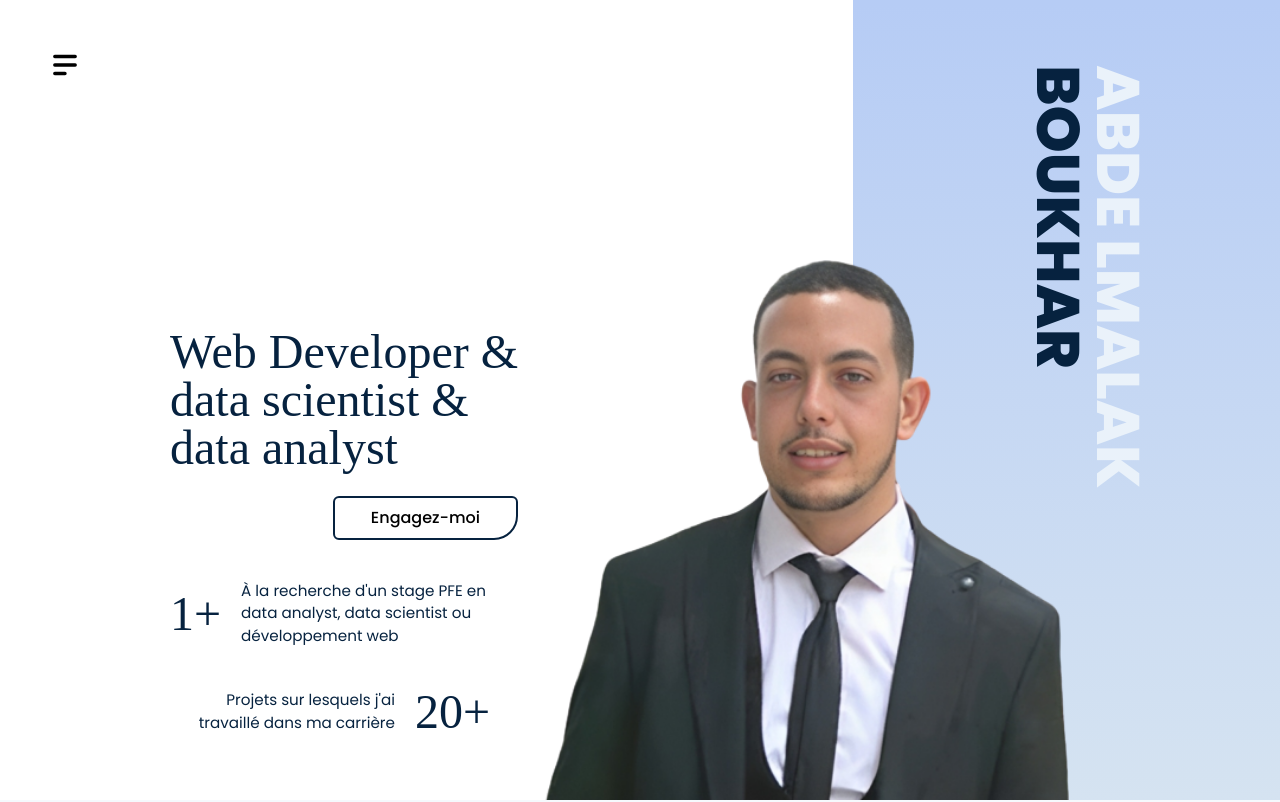
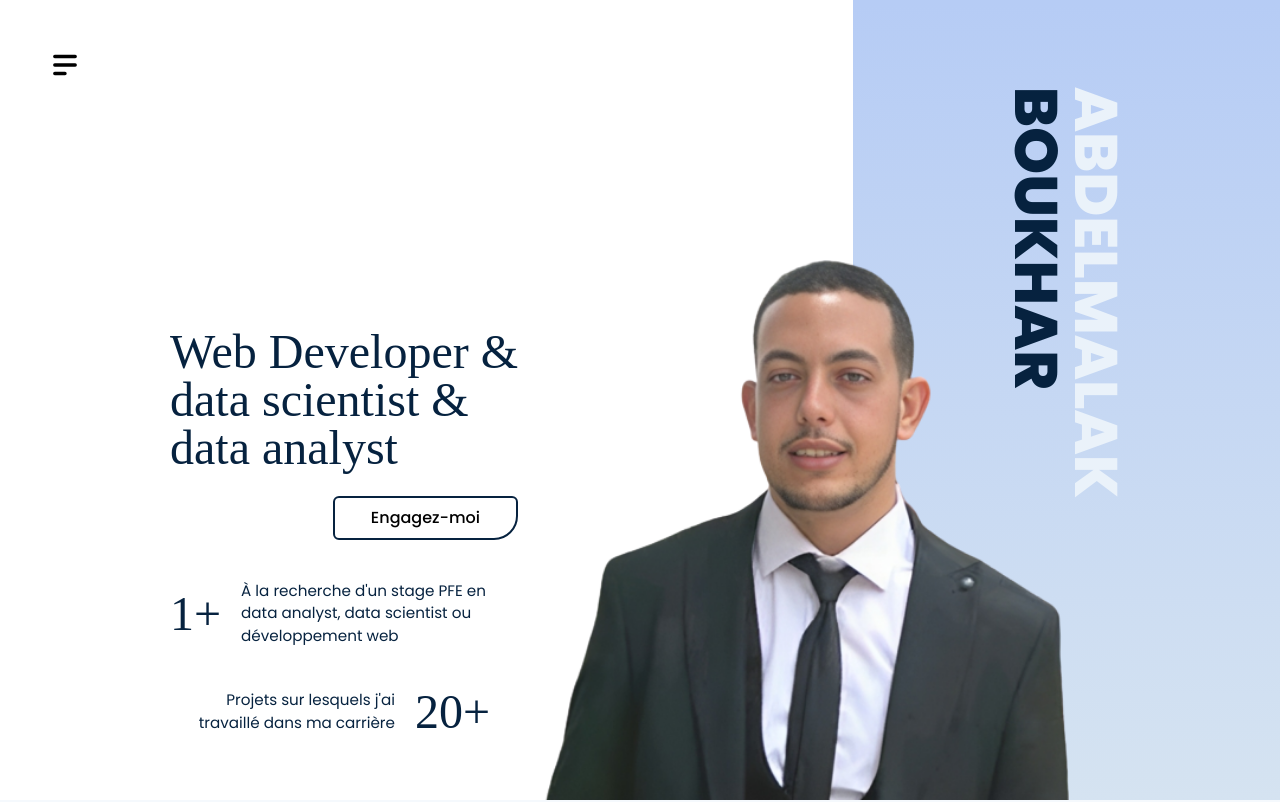
Before and after one commit to BoukharAbdo/Profolio, a React (Vite) app: page / in a window 1280 px wide. Shown: the top 802 px of the page. Built offline with nearby package versions, Linux system fonts and the light colour scheme; a web font is replaced by a local one.

Commit message:
version final

```diff
--- a/src/Content.js
+++ b/src/Content.js
@@ -68,7 +68,7 @@ export const content = {
     title1: "Web Developer & ",
     title2: "data scientist &  ",
     title3: "data analyst ",
-    firstName: "ABDE LMALAK",
+    firstName: "ABDELMALAK",
     LastName: "BOUKHAR",
     btnText: "Engagez-moi",
     image: Hero_person,
--- a/src/components/Hero.jsx
+++ b/src/components/Hero.jsx
@@ -12,7 +12,7 @@ const Hero = () => {
           data-aos-delay="1200"
           className="absolute h-full md:w-4/12 w-8/12 top-0 right-0 bg-primaryLinear bottom-0 -z-10"
         >
-          <h1 className="rotate-90 absolute lg:top-[30%] sm:right-[-10%] text-[#EAF2FA] sm:top-[20%] mt-16 ml-24 lg:mt-0 lg:ml-0">
+          <h1 className="rotate-90 absolute lg:top-[30%] text-[#EAF2FA] mt-28 ml-28 lg:mt-0 lg:ml-0">
             {hero.firstName}{" "}
             <span className="text-dark_primary">{hero.LastName}</span>
           </h1>
```
